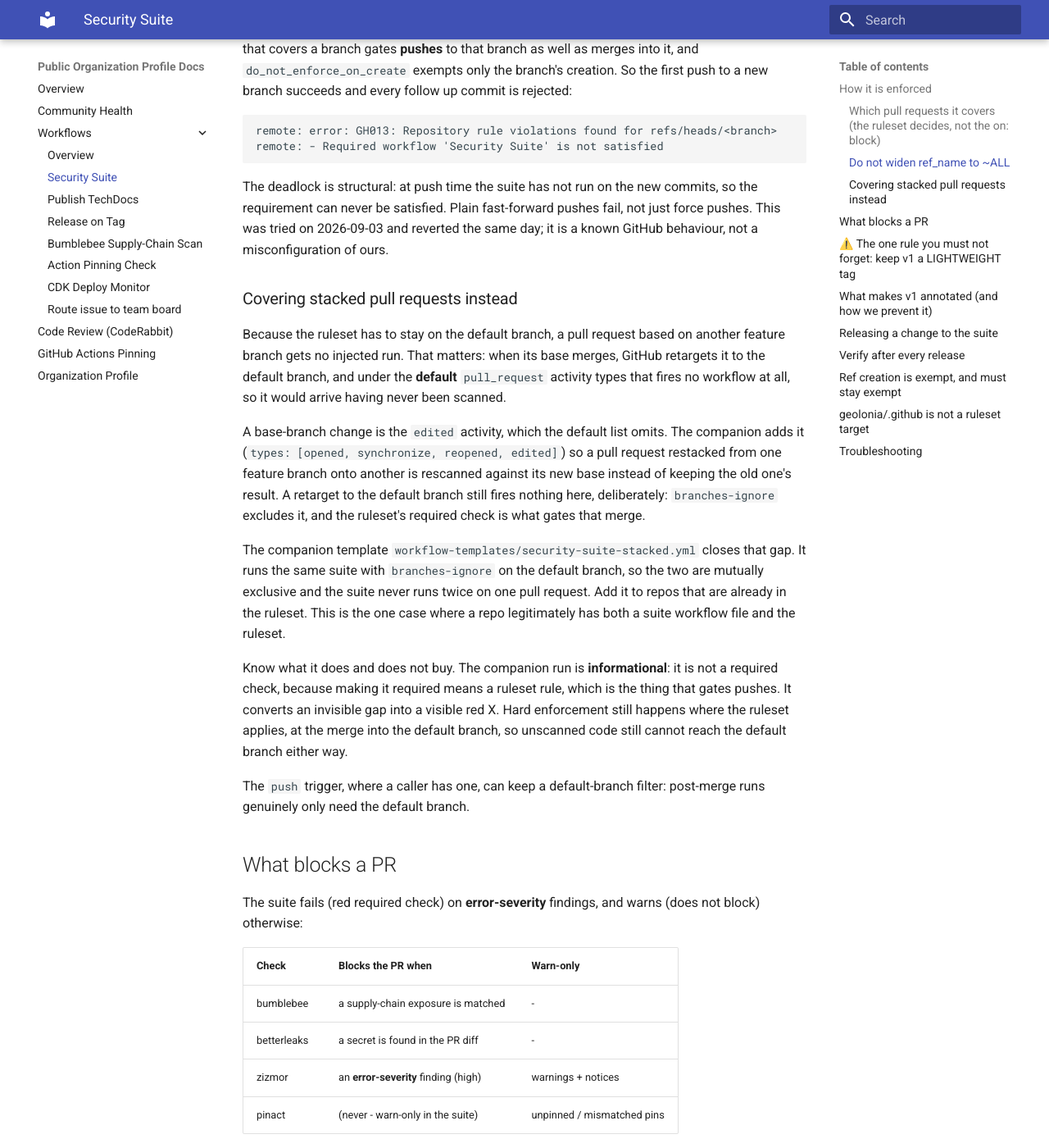
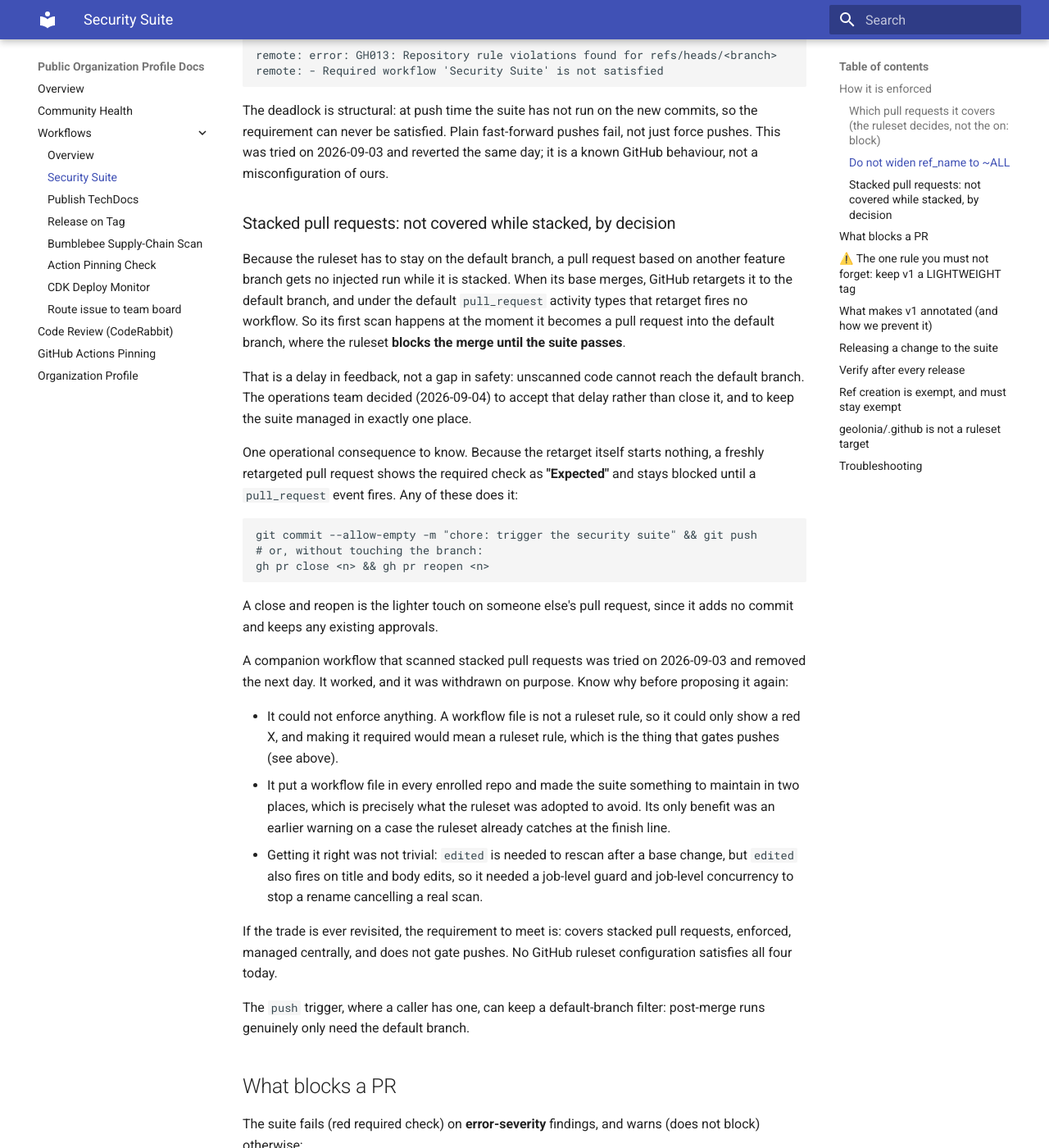
Before and after one commit to geolonia/.github, an MkDocs documentation site: the page built from docs/workflows/security-suite.md, in a window 1280 px wide and 1400 px high, scrolled down 1120 px. Shown: the whole window at 82% size. Built offline with MkDocs 1.6.1 and Material for MkDocs 9.7.7, drawn with Linux system fonts in a browser that asks for light colours; some of the changed text lies outside the part shown.

Commit message:
chore(templates): retire the stacked-PR security suite companion (#132)
* chore(templates): retire the stacked-PR security suite companion

The operations team decided to keep the Security Suite managed in one
place, the org ruleset, rather than also carrying an informational
companion workflow in every enrolled repo. The companion has been removed
from the repos where it landed; this removes the picker template so it is
not re-adopted in good faith, and rewrites the docs section that
recommended it.

The docs now record the decision and the reasons behind it, and keep the
warning against widening the ruleset to ~ALL, which is the trap that made
the companion look necessary in the first place.

* docs(security-suite): say how to start the first scan after a retarget

A retargeted stacked pull request shows the required check as Expected
and stays blocked, because the retarget is an edited event that neither
the default activity types nor the ruleset injector act on. Record the
two ways to fire it. Per CodeRabbit review on #132.

````diff
--- a/docs/workflows/security-suite.md
+++ b/docs/workflows/security-suite.md
@@ -24,11 +24,6 @@ no per-caller bump. The same suite is also offered in the "New workflow" picker
 (`workflow-templates/security-suite.yml`) for repos that opt in manually.
 **Do not enable both on one repo**, or every default-branch pull request runs
 the suite twice.
-
-The one deliberate exception is `workflow-templates/security-suite-stacked.yml`,
-which is meant to sit alongside the ruleset: it uses `branches-ignore` so it
-covers exactly the pull requests the ruleset cannot. See
-[Covering stacked pull requests instead](#covering-stacked-pull-requests-instead).
 
 ### Which pull requests it covers (the ruleset decides, not the `on:` block)
 
@@ -61,33 +56,51 @@ commits, so the requirement can never be satisfied. Plain fast-forward pushes
 fail, not just force pushes. This was tried on 2026-09-03 and reverted the same
 day; it is a known GitHub behaviour, not a misconfiguration of ours.
 
-### Covering stacked pull requests instead
+### Stacked pull requests: not covered while stacked, by decision
 
 Because the ruleset has to stay on the default branch, a pull request based on
-another feature branch gets no injected run. That matters: when its base
-merges, GitHub retargets it to the default branch, and under the **default**
-`pull_request` activity types that fires no workflow at all, so it would
-arrive having never been scanned.
+another feature branch gets no injected run while it is stacked. When its base
+merges, GitHub retargets it to the default branch, and under the default
+`pull_request` activity types that retarget fires no workflow. So its first
+scan happens at the moment it becomes a pull request into the default branch,
+where the ruleset **blocks the merge until the suite passes**.
 
-A base-branch change is the `edited` activity, which the default list omits.
-The companion adds it (`types: [opened, synchronize, reopened, edited]`) so a
-pull request restacked from one feature branch onto another is rescanned
-against its new base instead of keeping the old one's result. A retarget to
-the default branch still fires nothing here, deliberately: `branches-ignore`
-excludes it, and the ruleset's required check is what gates that merge.
+That is a delay in feedback, not a gap in safety: unscanned code cannot reach
+the default branch. The operations team decided (2026-09-04) to accept that
+delay rather than close it, and to keep the suite managed in exactly one place.
 
-The companion template `workflow-templates/security-suite-stacked.yml` closes
-that gap. It runs the same suite with `branches-ignore` on the default branch,
-so the two are mutually exclusive and the suite never runs twice on one pull
-request. Add it to repos that are already in the ruleset. This is the one case
-where a repo legitimately has both a suite workflow file and the ruleset.
+One operational consequence to know. Because the retarget itself starts nothing,
+a freshly retargeted pull request shows the required check as **"Expected"**
+and stays blocked until a `pull_request` event fires. Any of these does it:
 
-Know what it does and does not buy. The companion run is **informational**: it
-is not a required check, because making it required means a ruleset rule, which
-is the thing that gates pushes. It converts an invisible gap into a visible red
-X. Hard enforcement still happens where the ruleset applies, at the merge into
-the default branch, so unscanned code still cannot reach the default branch
-either way.
+```bash
+git commit --allow-empty -m "chore: trigger the security suite" && git push
+# or, without touching the branch:
+gh pr close <n> && gh pr reopen <n>
+```
+
+A close and reopen is the lighter touch on someone else's pull request, since it
+adds no commit and keeps any existing approvals.
+
+A companion workflow that scanned stacked pull requests was tried on 2026-09-03
+and removed the next day. It worked, and it was withdrawn on purpose. Know why
+before proposing it again:
+
+- It could not enforce anything. A workflow file is not a ruleset rule, so it
+  could only show a red X, and making it required would mean a ruleset rule,
+  which is the thing that gates pushes (see above).
+- It put a workflow file in every enrolled repo and made the suite something to
+  maintain in two places, which is precisely what the ruleset was adopted to
+  avoid. Its only benefit was an earlier warning on a case the ruleset already
+  catches at the finish line.
+- Getting it right was not trivial: `edited` is needed to rescan after a base
+  change, but `edited` also fires on title and body edits, so it needed a
+  job-level guard and job-level concurrency to stop a rename cancelling a real
+  scan.
+
+If the trade is ever revisited, the requirement to meet is: covers stacked
+pull requests, enforced, managed centrally, and does not gate pushes. No
+GitHub ruleset configuration satisfies all four today.
 
 The `push` trigger, where a caller has one, can keep a default-branch filter:
 post-merge runs genuinely only need the default branch.
````
Also changed, not shown: 2 other files.
